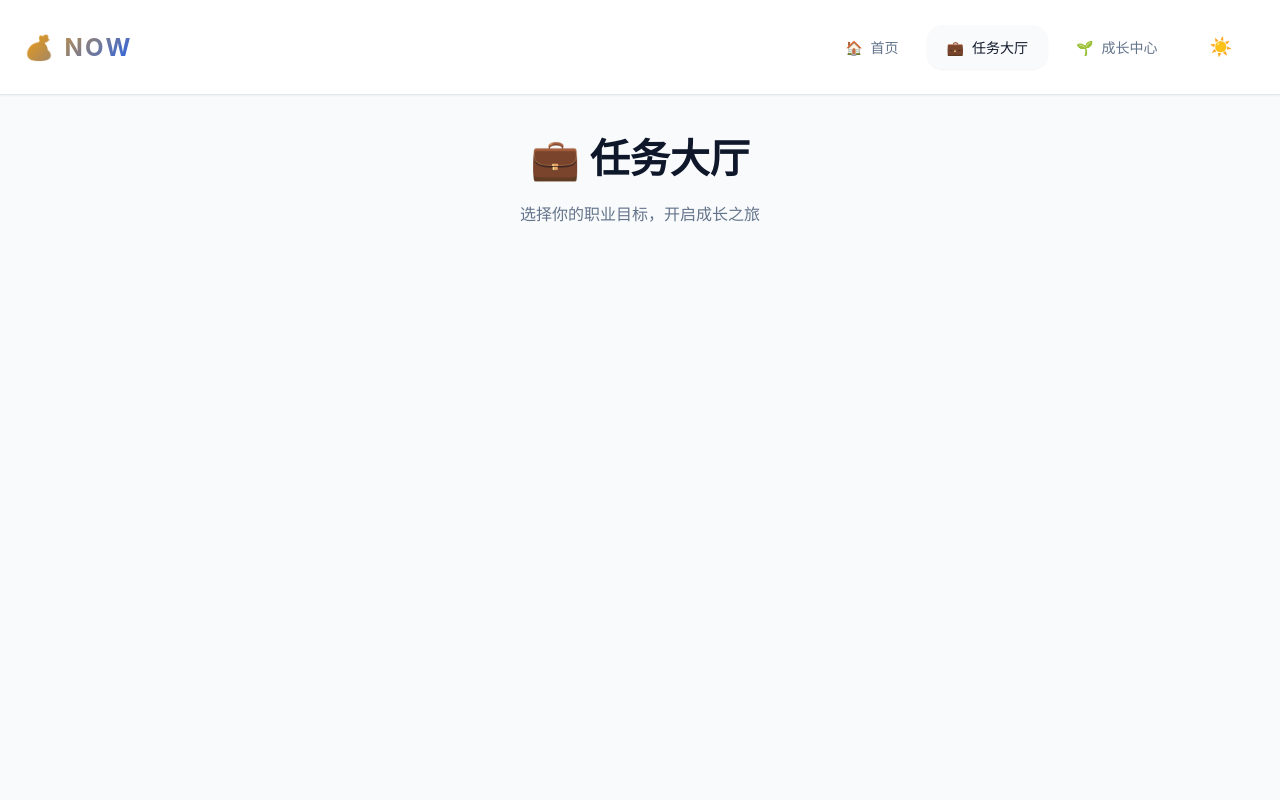
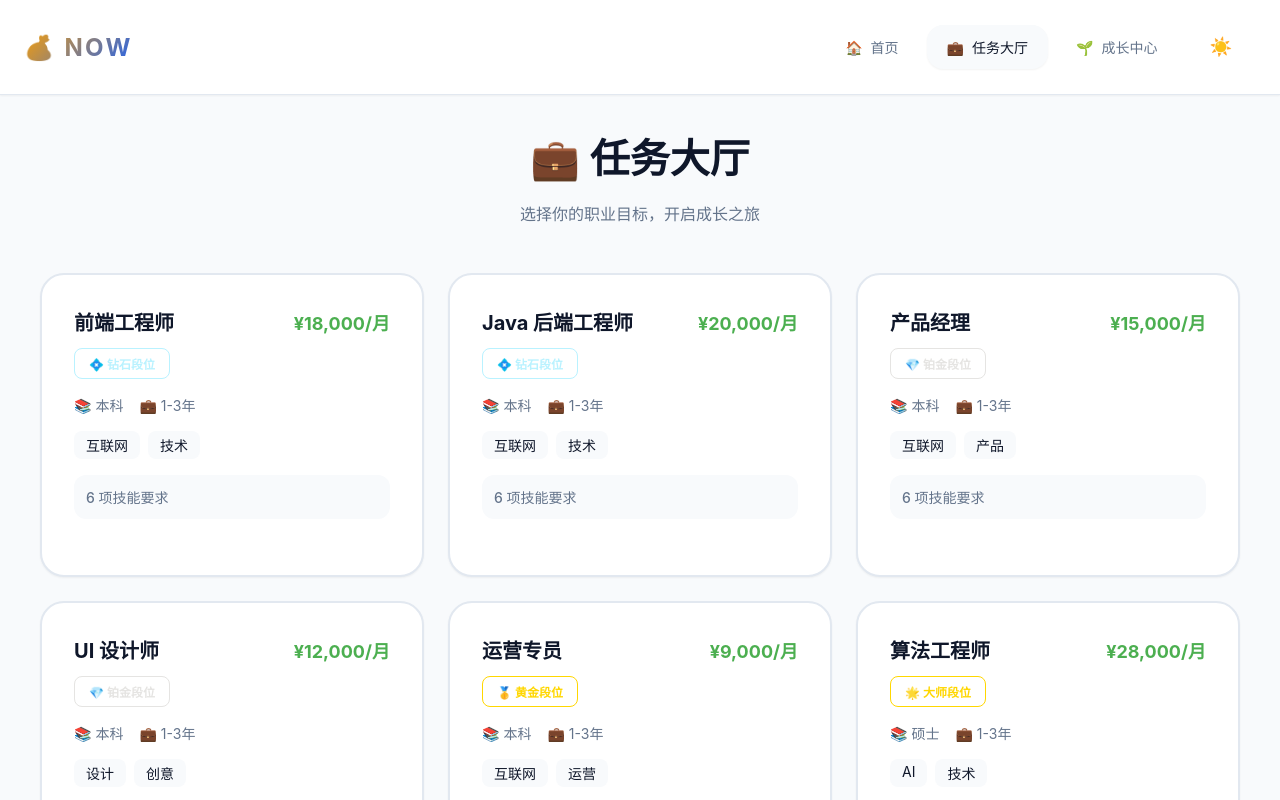
Before and after one commit to lyingshine/now, a Vue app: page /jobs in a window 1280 px wide. Shown: the top 800 px of the page. Built offline with nearby package versions, Linux system fonts and the light colour scheme.

Commit message:
fix: 添加完整的 CSS 变量和数据导出
- 添加所有 CSS 变量定义（颜色、间距、圆角、阴影等）
- 为 jobs-data.js 添加 export default
- 修复暗黑模式 CSS 变量
- 确保所有组件都能正确访问样式变量

```diff
--- a/src/data/jobs-data.js
+++ b/src/data/jobs-data.js
@@ -967,3 +967,6 @@ const jobsData = [
         ]
     }
 ];
+
+
+export default jobsData
--- a/src/style.css
+++ b/src/style.css
@@ -1,21 +1,75 @@
 :root {
+  /* 主色调 */
   --color-primary: #2563eb;
+  --color-primary-hover: #1d4ed8;
   --color-accent: #f59e0b;
+  --color-accent-hover: #d97706;
+
+  /* 成长中心颜色 */
   --growth-primary: #4caf50;
+  --growth-primary-hover: #45a049;
   --growth-secondary: #2196f3;
+  --growth-accent: #ff9800;
 
+  /* 中性色 */
+  --color-gray-50: #f8fafc;
+  --color-gray-100: #f1f5f9;
+  --color-gray-200: #e2e8f0;
+  --color-gray-300: #cbd5e1;
+  --color-gray-400: #94a3b8;
+  --color-gray-500: #64748b;
+  --color-gray-600: #475569;
+  --color-gray-700: #334155;
+  --color-gray-800: #1e293b;
+  --color-gray-900: #0f172a;
+
+  /* 背景和文本 */
   --bg-primary: #f8fafc;
   --bg-secondary: #ffffff;
   --text-primary: #0f172a;
   --text-secondary: #64748b;
 
+  /* 边框和阴影 */
   --border-color: #e2e8f0;
   --shadow-sm: 0 1px 2px 0 rgba(0, 0, 0, 0.05);
   --shadow-md: 0 4px 6px -1px rgba(0, 0, 0, 0.1);
   --shadow-lg: 0 10px 15px -3px rgba(0, 0, 0, 0.1);
+  --shadow-xl: 0 20px 25px -5px rgba(0, 0, 0, 0.1);
+
+  /* 间距 */
+  --space-1: 0.25rem;
+  --space-2: 0.5rem;
+  --space-3: 0.75rem;
+  --space-4: 1rem;
+  --space-5: 1.25rem;
+  --space-6: 1.5rem;
+  --space-8: 2rem;
+  --space-10: 2.5rem;
+  --space-12: 3rem;
+
+  /* 圆角 */
+  --radius-sm: 0.25rem;
+  --radius-md: 0.5rem;
+  --radius-lg: 0.75rem;
+  --radius-xl: 1rem;
+  --radius-2xl: 1.5rem;
+  --radius-3xl: 2rem;
+
+  /* 过渡 */
+  --transition-fast: 150ms ease-in-out;
+  --transition-base: 250ms ease-in-out;
+  --transition-slow: 350ms ease-in-out;
 }
 
 .dark {
+  --bg-primary: #0f172a;
+  --bg-secondary: #1e293b;
+  --text-primary: #f8fafc;
+  --text-secondary: #94a3b8;
+  --border-color: #334155;
+}
+
+body.dark-mode {
   --bg-primary: #0f172a;
   --bg-secondary: #1e293b;
   --text-primary: #f8fafc;
```
